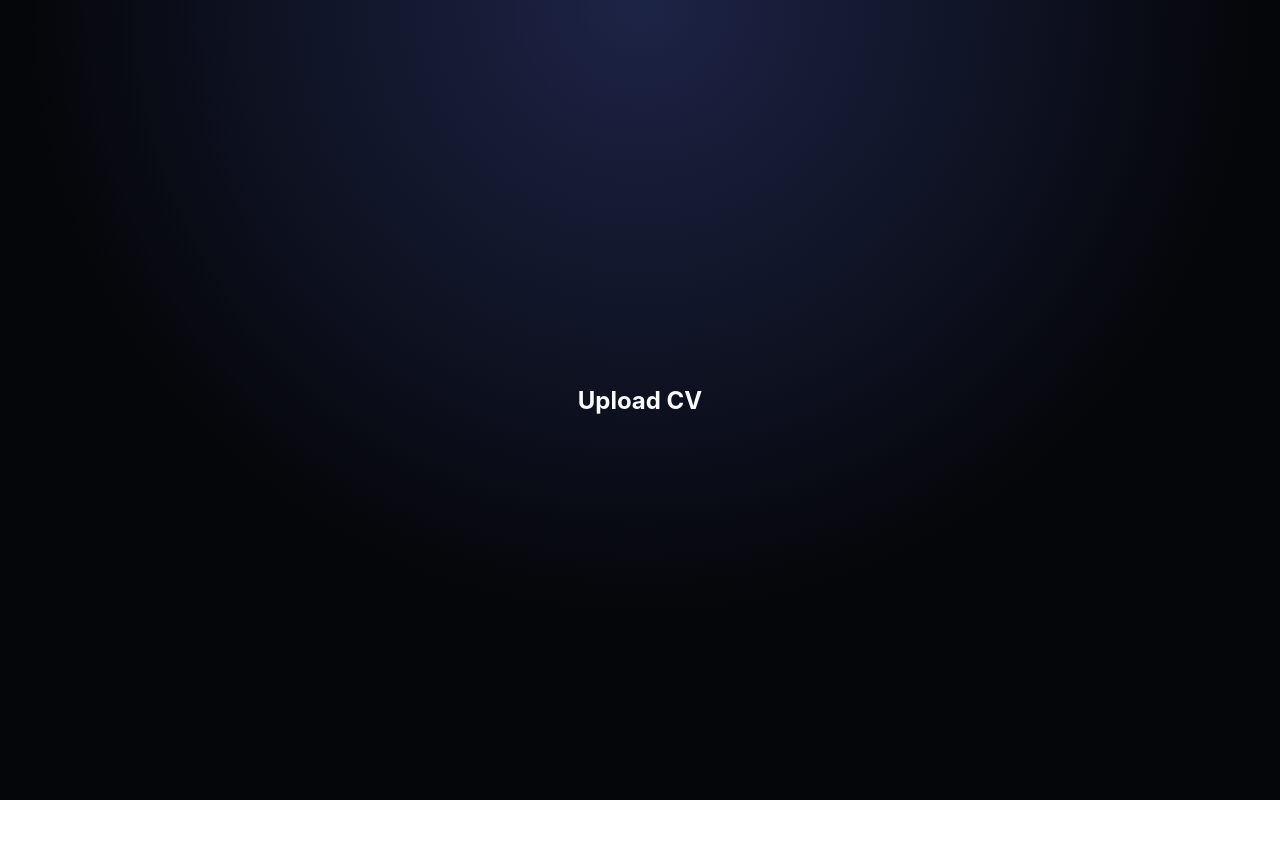
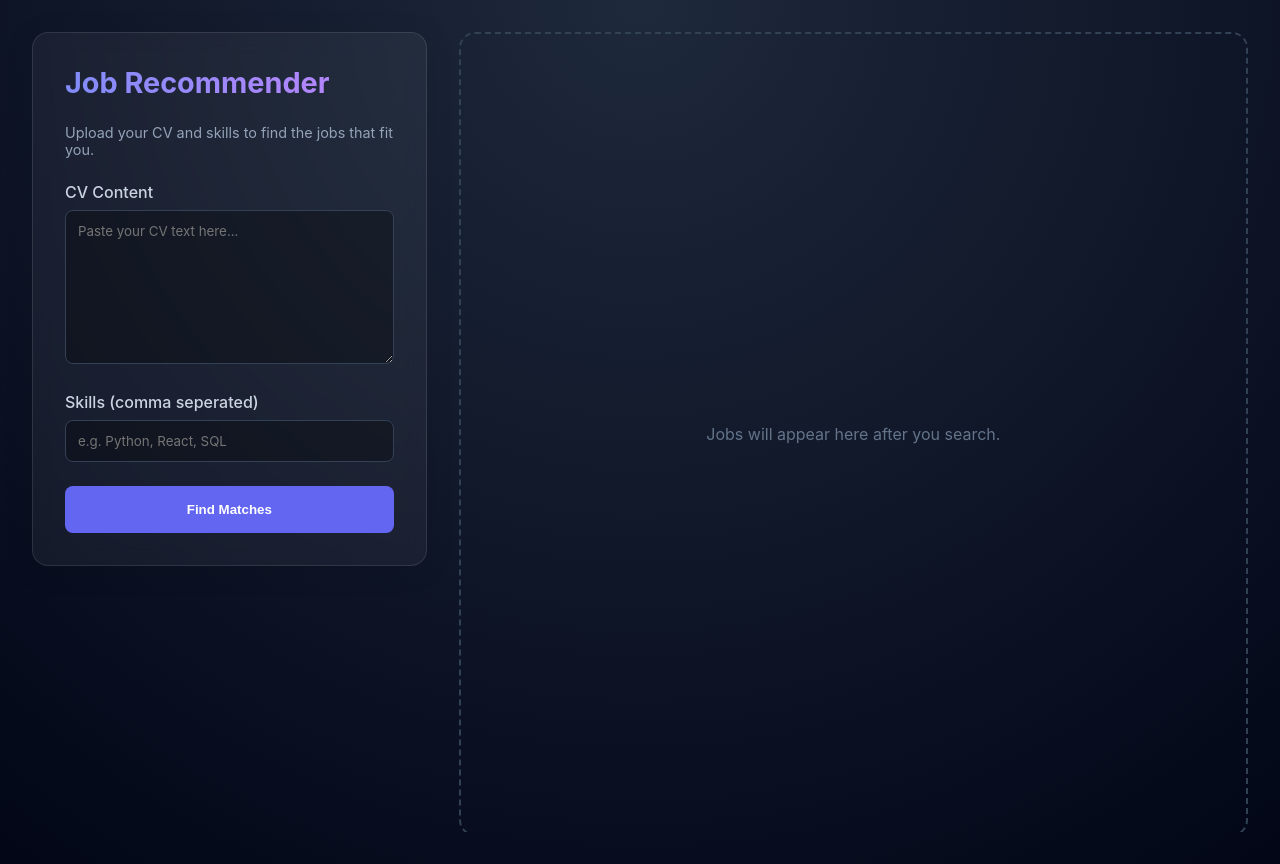
Before and after one commit to Yussufkadir/Job-Recommender, a SvelteKit app in the folder frontend/: page /main_page in a window 1280 px wide. Before the commit the page ends 800 px from the top, so only its background shows below. Built offline with nearby package versions, Linux system fonts and the light colour scheme.

Commit message:
feature: connected frontend with backend but more iteration and some polishing is still needed.

```diff
--- /dev/null
+++ b/frontend/src/lib/api.ts
@@ -0,0 +1,29 @@
+const API_URL = "http://localhost:8000/api";
+
+export interface Job {
+    title: string;
+    company: string;
+    location: string;
+    description: string;
+    link: string;
+    source: string;
+    score: number;
+}
+
+export interface RecommendationResponse{
+    job: Job[];
+    message?: string;
+}
+
+export async function getRecommendations(cvText: string, skills: string[]): Promise<RecommendationResponse> {
+    const res = await fetch(`${API_URL}/jobs/recommend`, {
+        method: 'POST',
+        headers: { 'Content-Type': 'application/json' },
+        body: JSON.stringify({ cv_text: cvText, skills: skills})
+    });
+
+    if (!res.ok){
+        throw new Error(`API Error: ${res.statusText}`);
+    }
+    return await res.json()
+}
--- a/frontend/src/routes/main_page/+page.svelte
+++ b/frontend/src/routes/main_page/+page.svelte
@@ -1,34 +1,309 @@
 <script lang="ts">
-    let upload = ""
+    import { getRecommendations, type Job } from '$lib/api'
+    let cvText = "";
+    let skillsInput = "";
+    let jobs: Job[] = [];
+    let loading = false;
+    let error = "";
+
+    async function handleSearch() {
+        if (!cvText || !skillsInput) {
+            error = "Please fill in both CV content and Skills.";
+            return;
+        }
+
+        loading = true;
+        error = "";
+        jobs = [];
+
+        const skillsArray = skillsInput.split(',').map(s => s.trim()).filter(s => s.length > 0);
+
+        try{
+            const response = await getRecommendations(cvText, skillsArrays);
+            jobs = respnose.jobs;
+        } catch (err) {
+            console.error(err);
+            error = "Failed to fetch jobs. Check the backend."
+        } finally {
+            loading = false;
+        }
+    }
 </script>
 <svelte:head>
     <title>Main Page</title>
 </svelte:head>
 
-<section class="main-page">
-    <section class="cv_upload">
-        <form class="cv-upload-box">
-            <h2>Upload CV</h2>
-        </form>
+<div class="page-container">
+    <section class="input-section">
+        <div class="glass-card">
+            <h1>Job Recommender</h1>
+            <p class="subtitle">Upload your CV and skills to find the jobs that fit you.</p>
+
+            <div class="form-group">
+                <label for="cv">CV Content</label>
+                <textarea
+                    id="cv"
+                    bind:value={cvText}
+                    placeholder="Paste your CV text here..."
+                    rows="8"
+                ></textarea>
+            </div>
+
+            <div class="form-group">
+                <label for="skills">Skills (comma seperated)</label>
+                <input
+                    id="skills"
+                    type="text"
+                    bind:value={skillsInput}
+                    placeholder="e.g. Python, React, SQL"
+                />
+            </div>
+
+            {#if error}
+                <p class="error-msg">{error}</p>
+            {/if}
+
+            <button class="search-btn" on:click={handleSearch} disabled={loading}>
+                {#if loading}
+                    <span class="loader"></span> Searching...
+                {:else}
+                    Find Matches
+                {/if}
+                </button>
+        </div>
     </section>
-</section>
+
+    <section class="results-section">
+        {#if jobs.length > 0}
+        <h2>Top Recommendations</h2>
+        <div class="jobs-grid">
+            {#each jobs as job}
+                <div class="job-card">
+                    <div class="job-header">
+                        <h3>{job.title}</h3>
+                        <span class="score-badge" style="background: {job.match_score > 70 ? '#10b981' : '#f59e0b'}">
+                            {job.match_score}% Match
+                        </span>
+                    </div>
+                    <p class="company">{job.company} * {job.location}</p>
+                    <p class="description">{job.description.slice(0, 150)}...</p>
+
+                    <div class="actions">
+                        <a href={job.link} target="_blank" class="apply-link">View Job</a>
+                        <button class="tailor-btn">Tailor CV</button>
+                    </div>
+                </div>
+            {/each}
+        </div>
+     {:else if !loading && !error}
+        <div class="empty-state">
+            <p>Jobs will appear here after you search.</p>
+        </div>
+      {/if}
+    </section>
+</div>
 
 <style>
     :global(body) {
-    font-family: "Inter", system-ui, -apple-system, BlinkMacSystemFont, "Segoe UI", sans-serif;
-    margin: 0;
-    background: radial-gradient(circle at top, #101828 0%, #05060a 60%);
-    color: #f8fafc;
+        font-family: "Inter", "sans-herif";
+        margin: 0;
+        background: #0f172a;
+        background: radial-gradient(circle at top, #1e293b 0%, #020617 100%);
+        color: #f8fafc;
     }
-    .main-page {
+
+    .page-container {
+        display: flex;
         min-height: 100vh;
+        padding: 2rem;
+        gap: 2rem;
+        max-width: 1400px;
+        margin: 0 auto;
+    }
+
+    .input-section {
+        flex: 1;
+        max-width: 450px;
+    }
+
+    .glass-card {
+        background: rgba(255, 255, 255, 0.05);
+        backdrop-filter: blur(10px);
+        border: 1px solid rgba(255,255,255,0.1);
+        padding: 2rem;
+        border-radius: 16px;
+        box-shadow: 0 4px 30px rgba(0, 0, 0, 0.1);
+    }
+
+    h1 {
+       margin-top: 0;
+       font-size: 1.8rem;
+       background: linear-gradient(90deg, #818cf8, #c084fc);
+       -webkit-background-clip: text;
+       background-clip: text;
+       -webkit-text-fill-color: transparent;
+       color: transparent;
+    }
+    .subtitle {
+        color: #94a3b8;
+        margin-bottom: 1.5rem;
+        font-size: 0.9rem;
+    }
+
+    .form-group {
+        margin-bottom: 1.5rem;
+    }
+    label {
+        display: block;
+        margin-bottom: 0.5rem;
+        font-weight: 500;
+        color: #cbd5e1;
+    }
+
+    textarea, input {
         width: 100%;
+        background: rgba(0,0,0,0.3);
+        border: 1px solid #334155;
+        border-radius: 8px;
+        padding: 0.75rem;
+        color: white;
+        font-family: inherit;
+        box-sizing: border-box;
+    }
+
+    textarea:focus, input:focus {
+        outline: 2px solid #6366f1;
+        border-color: transparent;
+    }
+
+    .search-btn {
+        width: 100%;
+        padding: 1rem;
+        background: #6366f1;
+        color: white;
+        border: none;
+        border-radius: 8px;
+        font-weight: 600;
+        cursor: pointer;
+        transition: background 0.2s;
+    }
+
+    .search-btn:hover {
+        background: #4f46e5;
+    }
+
+    .search-btn:disabled {
+        background: #475569;
+        cursor: not-allowed;
+    }
+
+    .error-msg {
+        color: #ef4444;
+        font-size: 0.9rem;
+        margin-bottom: 1rem;
+        }
+
+
+    .results-section {
+        flex: 2;
+        overflow-y: auto;
+    }
+
+    .jobs-grid {
+        display: grid;
+        grid-template-columns: repeat(auto-fill, minmax(300px, 1fr));
+        gap: 1.5rem;
+    }
+
+    .job-card {
+        background: rgba(30, 41, 59, 0.7);
+        border: 1px solid #334155;
+        border-radius: 12px;
+        padding: 1.5rem;
+        transition: transform 0.2s;
+        }
+
+    .job-card:hover{
+        transform: translateY(-4px);
+        border-color: #6366f1;
+    }
+
+    .job-header {
         display: flex;
-        flex-direction: column;
+        justify-content: space-between;
+        align-items: start;
+        margin-bottom: 0.5rem;
+    }
+
+    .job-header h3 {
+        margin: 0;
+        font-size: 1.1rem;
+        color: #f1f5f9;
+    }
+
+    .score-badge {
+        font-size: 0.75rem;
+        padding: 0.25rem 0.5rem;
+        border-radius: 99px;
+        color: #020617;
+        font-weight: 700;
+    }
+
+    .company {
+        color: #94a3b8;
+        font-size: 0.9rem;
+        margin-bottom: 1rem;
+    }
+
+    .description {
+        color: #cbd5e1;
+        font-size: 0.9rem;
+        line-height: 1.5;
+        margin-bottom: 1.5rem;
+    }
+
+    .actions {
+        display: flex;
+        gap: 1rem;
+    }
+
+    .apply-link {
+        flex: 1;
+        text-align: center;
+        padding: 0.5rem;
+        border: 1px solid #475569;
+        border-radius: 6px;
+        color: white;
+        text-decoration: none;
+        font-size: 0.9rem;
+    }
+
+    .apply-link:hover { background: #334155;}
+
+    .tailor-btn {
+        flex: 1;
+        background: rgba(99, 102, 241, 0.2);
+        color: #818cf8;
+        border: 1px solid rgba(99, 102, 241, 0.3);
+        border-radius: 6px;
+        cursor: pointer;
+        font-weight: 600;
+    }
+
+    .tailor-btn:hover { background: rgba(99, 102, 241, 0.3); }
+
+    .empty-state {
+        height: 100%;
+        display: flex;
         align-items: center;
         justify-content: center;
-        padding: 2rem;
-        box-sizing: border-box;
-        background: radial-gradient(circle at top, rgba(99,102,241,.15), transparent 60%);
+        color: #64748b;
+        border: 2px dashed #334155;
+        border-radius: 16px;
+    }
+
+    @media (max-width: 768px) {
+        .page-container {flex-direction: column; }
+        .input-section { max-width: 100%; }
     }
 </style>
```
Also changed, not shown: frontend/src/routes/signup/+page.svelte (+26 -5 lines).
